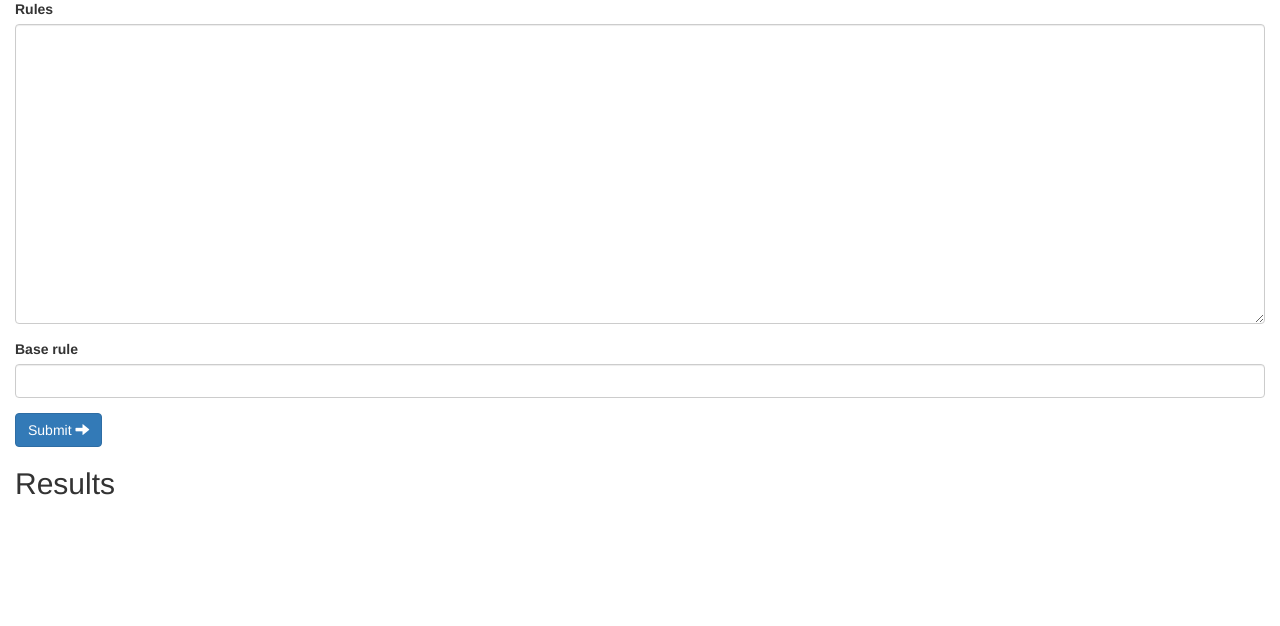
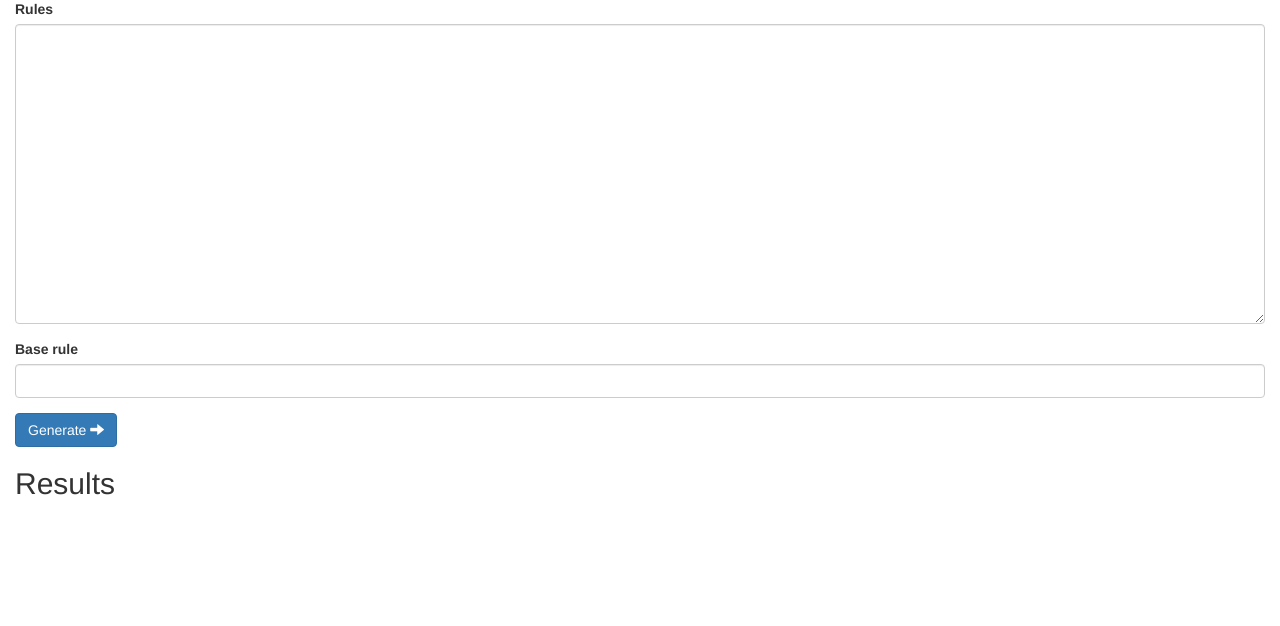
Before and after one commit to wpf500/guarbot, a Flask app: page /cfg in a window 1280 px wide. Shown: the part 71-697 px from the top of the page. Run offline with Flask 2, Linux system fonts and the light colour scheme; some libraries are stand-ins or nearby versions.

Commit message:
Change submit to generate

```diff
--- a/app/templates/cfg.html
+++ b/app/templates/cfg.html
@@ -22,7 +22,7 @@
                 <input type="text" id="base" name="base" class="form-control" value="{{ base }}"/>
             </div>
             <button id="submit" class="btn btn-primary">
-                Submit <span class="glyphicon glyphicon-arrow-right"></span>
+                Generate <span class="glyphicon glyphicon-arrow-right"></span>
             </button>
         </form>
 
```
